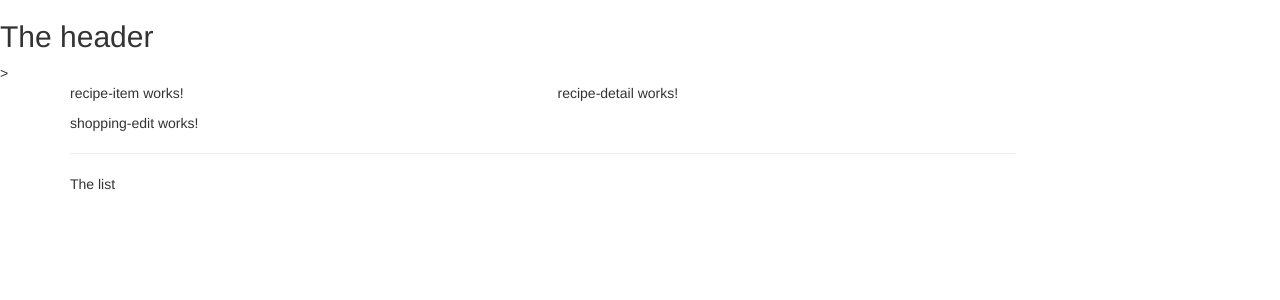
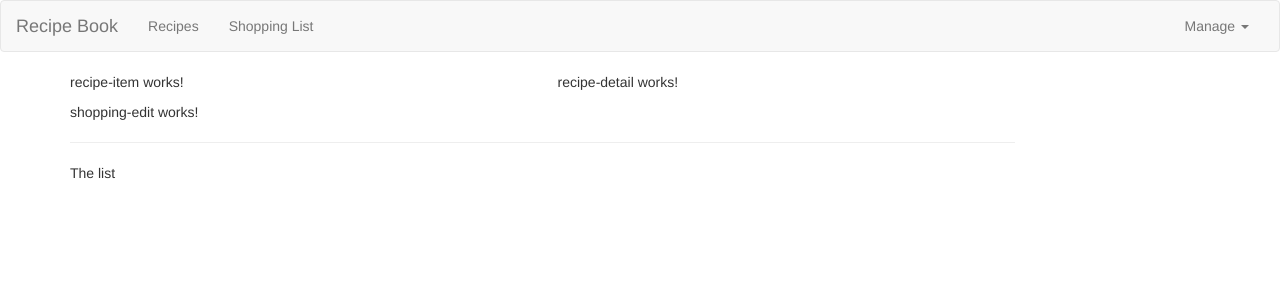
Before and after one commit to XardasLord/RecipeBook, an Angular app: page / in a window 1280 px wide. Shown: the top 300 px of the page. Built offline with nearby package versions, Linux system fonts and the light colour scheme.

Commit message:
Header layout

```diff
--- a/src/app/header/header.component.html
+++ b/src/app/header/header.component.html
@@ -1 +1,23 @@
-<h2>The header</h2>>
+<nav class="navbar navbar-default">
+    <div class="container-fluid">
+        <div class="navbar-header">
+            <a href="#" class="navbar-brand">Recipe Book</a>
+        </div>
+
+        <div class="collapse navbar-collapse">
+            <ul class="nav navbar-nav">
+                <li><a href="#">Recipes</a></li>
+                <li><a href="#">Shopping List</a></li>
+            </ul>
+            <ul class="nav navbar-nav navbar-right">
+                <li class="dropdown">
+                    <a href="#" class="dropdown-toggle" role="button">Manage <span class="caret"></span></a>
+                    <ul class="dropdown-menu">
+                        <li><a href="#">Save Data</a></li>
+                        <li><a href="#">Fetch Data</a></li>
+                    </ul>
+                </li>
+            </ul>
+        </div>
+    </div>
+</nav>
```
